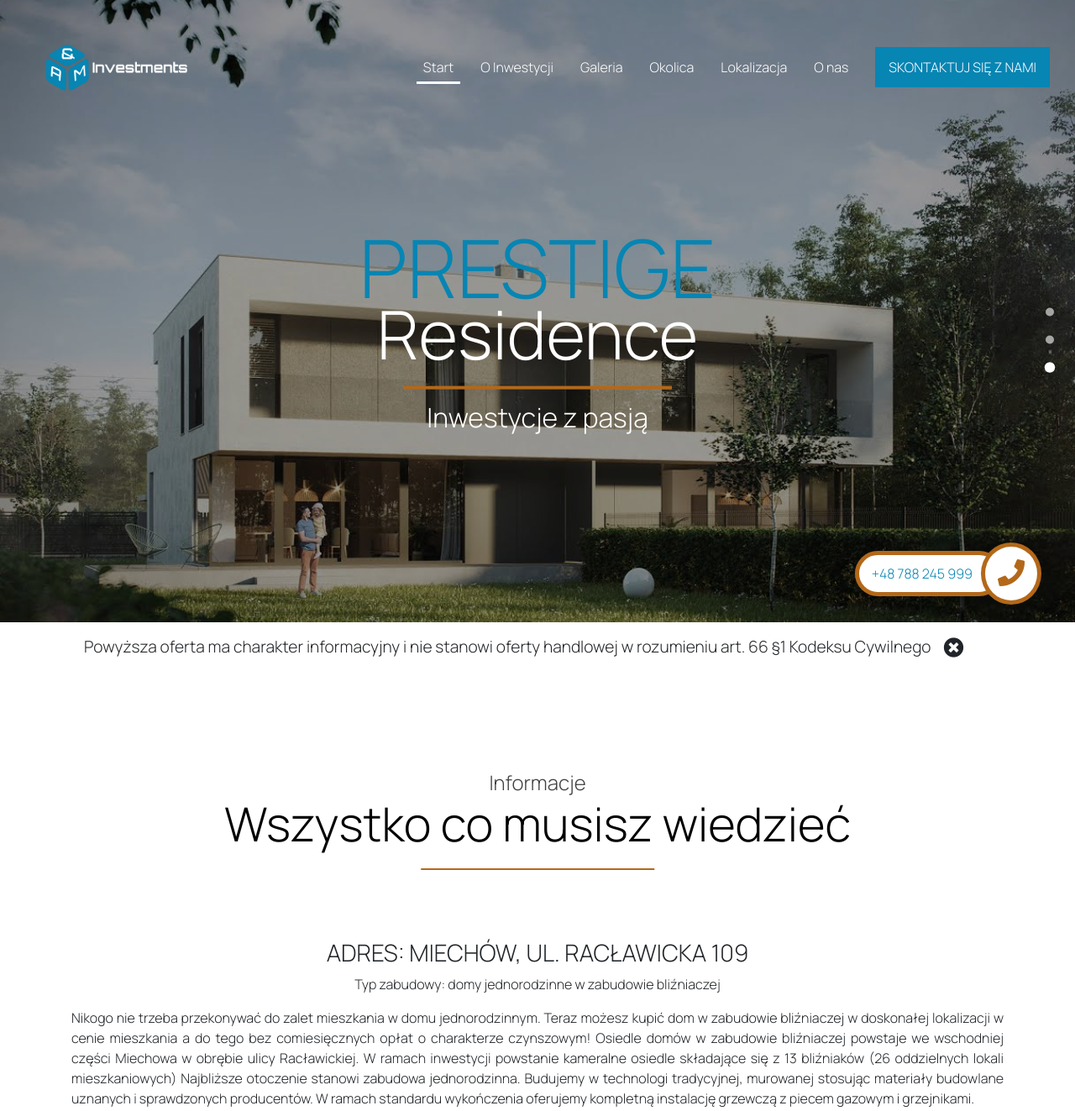
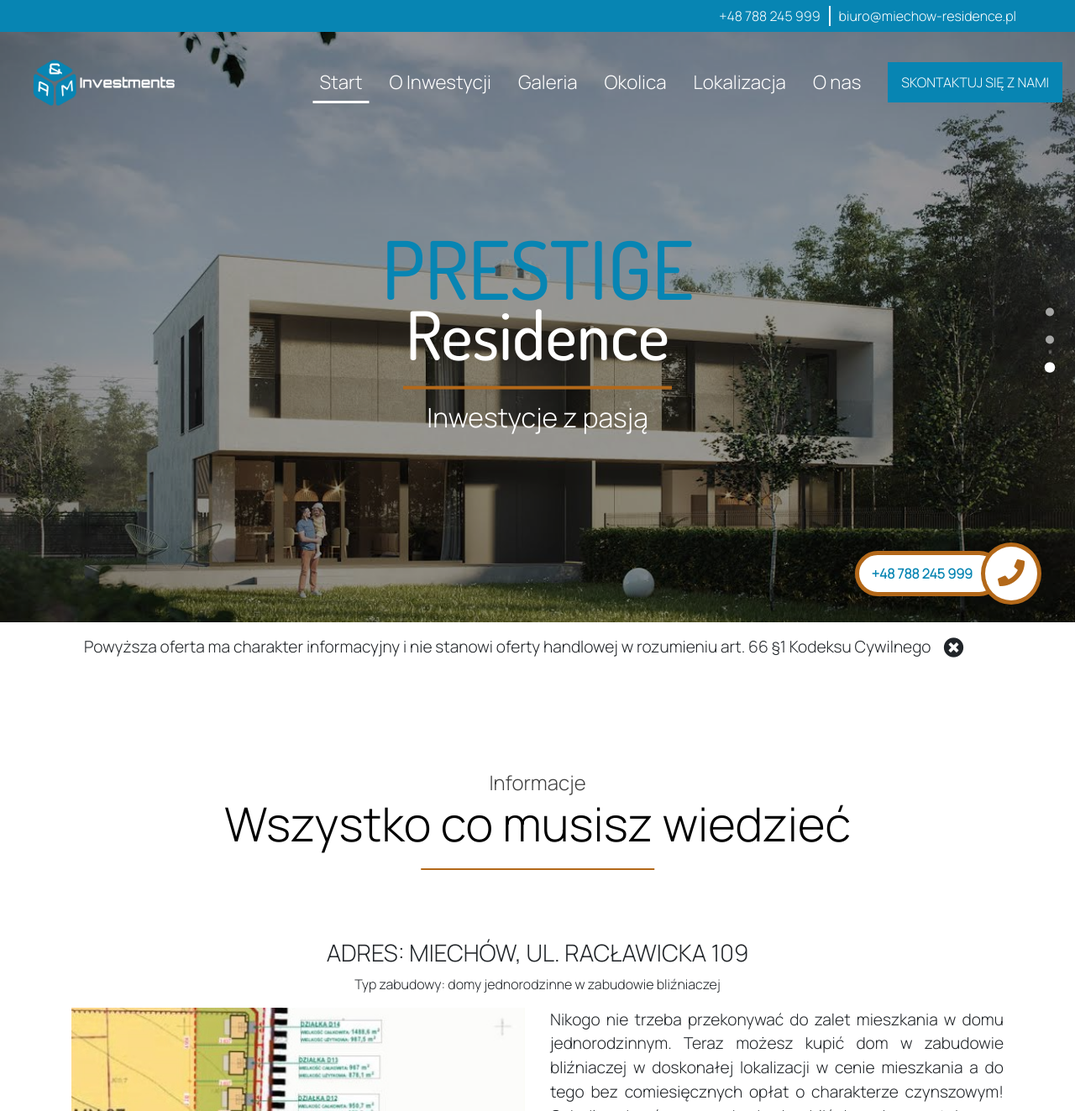
Before and after one commit to swiatekmateusz/investment.github.io, a website: page index.html in a window 1280 px wide. Shown: the top 1323 px of the page at 84% size. Drawn offline with Linux system fonts and the light colour scheme.

Commit message:
Poprawki

```diff
--- a/index.html
+++ b/index.html
@@ -7,15 +7,25 @@
     content="width=device-width, user-scalable=no, initial-scale=1.0, maximum-scale=1.0, minimum-scale=1.0">
   <meta http-equiv="X-UA-Compatible" content="ie=edge">
   <title>MS Boilerplate</title>
+  <link href="https://fonts.googleapis.com/css2?family=Dosis:wght@400;500;600&display=swap" rel="stylesheet">
   <link href="https://fonts.googleapis.com/css2?family=Manrope:wght@300&display=swap" rel="stylesheet">
   <link href="https://cdnjs.cloudflare.com/ajax/libs/font-awesome/5.13.0/css/all.min.css" rel="stylesheet">
   <link href="./dist/styles/index.css" rel="stylesheet">
+
 </head>
 
 <body>
   <!-- NAV -->
   <nav class="navbar navbar-expand-xl mainmenu mainmenu-background">
-    <div class="container-fluid">
+    <div class="container-fluid topbar__wrapper">
+      <div class="container topbar">
+        <div class="topbar__number"><a href="tel:788245999">+48 788 245 999</a> </div>
+        <div class="topbar__email"> <a href="mailto:biuro@miechow-residence.pl">biuro@miechow-residence.pl</a>
+        </div>
+
+      </div>
+    </div>
+    <div class="container-fluid mainmenu__wrapped">
       <a class="navbar-brand mainmenu__brand" href="#"><img src="./assets/logo.png" alt=""></a>
       <button class="navbar-toggler" type="button" data-togglemenu="mainmenu__mobile">
         <span class="mainmenu__toggler"><i class="fas fa-bars"></i></span>
@@ -122,10 +132,17 @@
         <div class="project__content">
           <h3 class="text-center">ADRES: MIECHÓW, UL. RACŁAWICKA 109</h3>
           <p class="text-center">Typ zabudowy: domy jednorodzinne w zabudowie bliźniaczej</p>
+          <div class="row">
+            <div class="col-xl-6 col-lg-12">
+              <img src="./assets/images/map.jpeg" alt="MAP">
+            </div>
+            <div class="col-xl-6 col-lg-12 project__text">
+
               <p class="text-justify"> Nikogo nie trzeba przekonywać do zalet mieszkania w domu jednorodzinnym.
                 Teraz możesz kupić dom w zabudowie bliźniaczej w doskonałej lokalizacji w cenie mieszkania a do tego bez
                 comiesięcznych opłat o charakterze czynszowym!
-            Osiedle domów w zabudowie bliźniaczej powstaje we wschodniej części Miechowa w obrębie ulicy Racławickiej.
+                Osiedle domów w zabudowie bliźniaczej powstaje we wschodniej części Miechowa w obrębie ulicy
+                Racławickiej.
                 W ramach inwestycji powstanie kameralne osiedle składające się z 13 bliźniaków (26 oddzielnych lokali
                 mieszkaniowych) Najbliższe otoczenie stanowi zabudowa jednorodzinna.
                 Budujemy w technologi tradycyjnej, murowanej stosując materiały budowlane uznanych i sprawdzonych
@@ -134,19 +151,28 @@
               <p class="mt-2">Ponadto:</p>
               <ul class="text-left">
                 <li>
-              na osiedlu nie występują żadne opłaty o charakterze czynszowym za wyjątkiem niewielkich opłat związanych z
+                  na osiedlu nie występują żadne opłaty o charakterze czynszowym za wyjątkiem niewielkich opłat
+                  związanych
+                  z
                   utrzymaniem dróg wewnętrznych
                 </li>
                 <li>
                   osiedle jest uzbrojone we wszystkie media, w pełni skanalizowane
                 </li>
                 <li>
-              każdy z lokali ma możliwość indywidualnej aranżacji (w zależności od ogólnego stanu zaawansowania budowy i
+                  każdy z lokali ma możliwość indywidualnej aranżacji (w zależności od ogólnego stanu zaawansowania
+                  budowy
+                  i
                   kontraktowania prac).
                 </li>
               </ul>
               </p>
             </div>
+          </div>
+
+
+        </div>
+
       </div>
     </section>
     <!-- PROJECT END -->
@@ -319,12 +345,12 @@
               <div class="container">
                 <div class="row">
                   <div class="col-md-3 numbers__item">
-                    <span>26</span>
-                    <h4>Mieszkań</h4>
+                    <span>3</span>
+                    <h4>Segmenty</h4>
                   </div>
                   <div class="col-md-3 numbers__item">
-                    <span>26</span>
-                    <h4>Podwórek</h4>
+                    <span>6</span>
+                    <h4>Lokali mieszkalnych</h4>
                   </div>
                   <div class="col-md-3 numbers__item">
                     <span>100%</span>
@@ -367,7 +393,7 @@
           </div>
           <div class="aboutus__image col-lg-6 col-md-12">
             <div class="aboutus__wrapper">
-              <img src="./assets/images/aboutus.jpg" class="img-fluid" alt="">
+              <img src="./assets/images/onas.jpg" class="img-fluid" alt="">
             </div>
           </div>
         </div>
--- a/src/scss/components/main/_bar.scss
+++ b/src/scss/components/main/_bar.scss
@@ -62,6 +62,7 @@
     z-index: 55;
     height: fit-content;
     color: $secondary;
+    font-weight: bold;
   }
   &__icon{
     z-index: 66;
--- a/src/scss/components/main/_callus.scss
+++ b/src/scss/components/main/_callus.scss
@@ -42,7 +42,7 @@
         }
       }
       a{
-        color: $primary;
+        color: $secondary-light ;
         transition: .1s linear all;
         @include media-breakpoint-down(sm){
           font-size: 1.8rem;
--- a/src/scss/components/main/_contact.scss
+++ b/src/scss/components/main/_contact.scss
@@ -1,5 +1,5 @@
 .contact{
-  background-color: #747474;
+  background-color: $secondary;//#747474;
   padding-top: 4rem;
   padding-bottom: 4rem;
   &__item{
--- a/src/scss/components/main/_project.scss
+++ b/src/scss/components/main/_project.scss
@@ -1,4 +1,26 @@
 .project{
   padding-top: 3rem;
-  @include heading(1)
+  @include heading(1);
+  img{
+    width: 100%;
+    margin: 0 auto;
+    display: block;
+    @include media-breakpoint-down(lg) {
+      width: 66%;
+      padding-bottom: 25px;
+    }
+    @include media-breakpoint-down(sm) {
+      width: 100%;
+    }
+  }
+  &__text{
+    @include media-breakpoint-down(lg) {
+        font-size: 1rem;
+    }
+
+    @include media-breakpoint-up(lg) {
+        font-size: 1.2rem;
+      }
+
+  }
 }
--- a/src/scss/components/main/_slider.scss
+++ b/src/scss/components/main/_slider.scss
@@ -73,6 +73,7 @@
       line-height: 0.9;
       position: relative;
       padding-bottom: 1rem;
+      font-family: 'Dosis', sans-serif;
       span{
         font-size: 6rem;
         color: $secondary;
--- a/src/scss/components/utils/_nav.scss
+++ b/src/scss/components/utils/_nav.scss
@@ -3,27 +3,37 @@ body{
 }
 
 .mainmenu{
+  display: flex;
+  flex-direction: column;
   position: fixed;
   z-index: 2;
   top:0 ;
   left: 0;
   width: 100%;
-  padding: 40px 60px 0 60px;
-
+  padding: 0;
   transition: .2s linear all;
   .navbar-toggler{
     line-height: unset;
     padding: 0;
     margin-right: 20px;
   }
-
+  &__wrapped{
+    padding: 15px 60px 15px 60px;
+    transition: .2s linear all;
+    @media (max-width: 1450px){
+      padding: 20px 15px 15px 15px;
+    }
+  }
   &-background{
     background-color: transparent;
   }
   &-fixed{
-    padding: 10px 0 !important;
-    background-color: #e6e6e6;
+    //padding: 10px 0 !important;
+    background-color: white;
     z-index: 99;
+    .mainmenu__wrapped{
+      padding: 10px 30px 10px 30px;
+    }
     .mainmenu__link{
       color: $secondary;
       &:hover{
@@ -112,12 +122,7 @@ body{
     font-size: 2.5rem;
     color: white;
   }
-  @media (max-width: 1450px){
-    padding: 40px 15px 0 15px;
-    &__link{
-      font-size: 1rem;
-    }
-  }
+
   &__mobile{
     display: flex;
     min-width: 250px;
@@ -160,3 +165,37 @@ body{
     }
   }
 }
+
+.topbar{
+  display: flex;
+  padding: 7px 0;
+  justify-content: flex-end !important;
+  @include media-breakpoint-down(sm){
+    justify-content: center !important;
+
+  }
+  &__email,&__number{
+    a{
+      color: white;
+      transition: .1s linear all;
+      &:hover{
+        text-decoration: none;
+        color: $secondary-light
+      }
+      @include media-breakpoint-down(sm){
+        font-size: .8rem;
+      }
+    }
+  }
+  &__number{
+    padding-right: 10px;
+    border-right: 2px solid white;
+  }
+  &__email{
+    padding-left: 10px;
+
+  }
+  &__wrapper{
+    background-color: $secondary;
+  }
+}
```
Also changed, not shown: assets/images/map.jpeg (added), dist/styles/index.css, 1 other file. Lines whose indentation alone changed are shown as unchanged.
